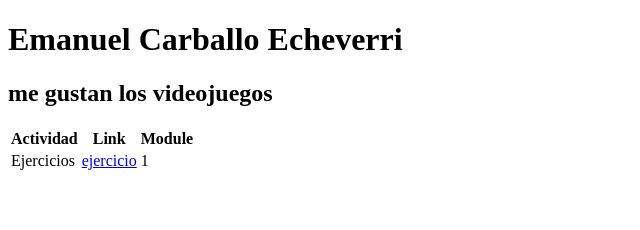
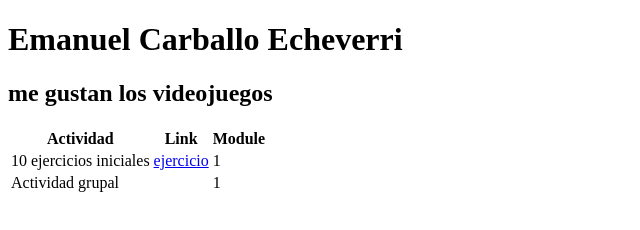
Before and after one commit to emanuelxsx/portafolio, a plain HTML site: page index.html in a window 1280 px wide. Shown: the whole page, without its empty margins (0-640 px from the left). Drawn offline with Linux system fonts and the light colour scheme.

Commit message:
Update activity links and descriptions in index.html

```diff
--- a/index.html
+++ b/index.html
@@ -12,10 +12,13 @@
             <th>Link</th>
             <th>Module</th>
         <tr>
-            <td>Ejercicios</td>
-            <td><a href="https://github.com/emanuelxsx/ejercicio1"">ejercicio</a></td>
+            <td>10 ejercicios iniciales</td>
+            <td><a href="https://github.com/emanuelxsx/ejercicios-practica"">ejercicio</a></td>
             <td>1</td>
         </tr>
+        <td>Actividad grupal</td>
+        <td><a href=""></a></td>
+        <td>1</td>
     </Table>
 
 <body>
```
